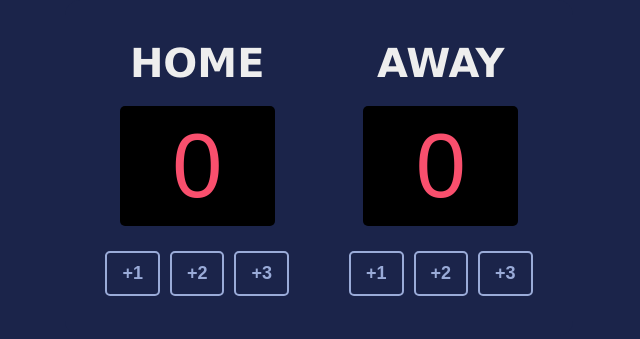
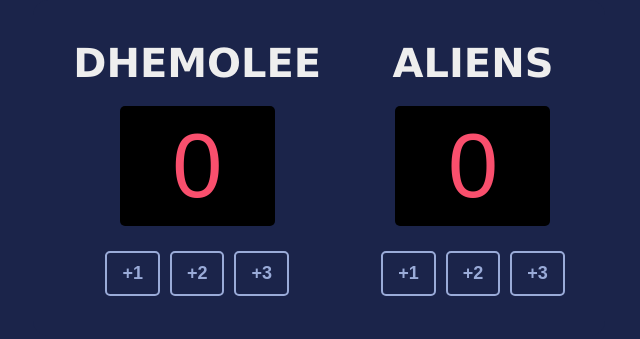
Before and after one commit to Dhemolee/Score-Counter, a website built with Vite: page index.html in a window 1280 px wide. Shown: the whole page, without its empty margins (321-961 px from the left). Built offline with nearby package versions, Linux system fonts and the light colour scheme.

Commit message:
CUSTOMISED HEADERS

```diff
--- a/index.html
+++ b/index.html
@@ -11,7 +11,7 @@
   <div class="container">
     <!-- HOME SECTION -->
     <div class="card">
-      <h3>HOME</h3>
+      <h3>DHEMOLEE</h3>
       <div id="home-score" class="score-display">0</div>
       <div class="button-group">
         <button class="btn" onclick="addHome(1)">+1</button>
@@ -22,7 +22,7 @@
 
     <!-- GUEST SECTION -->
     <div class="card">
-      <h3>AWAY</h3>
+      <h3>ALIENS</h3>
       <div id="guest-score" class="score-display">0</div>
       <div class="button-group">
         <button class="btn" onclick="addGuest(1)">+1</button>
```
